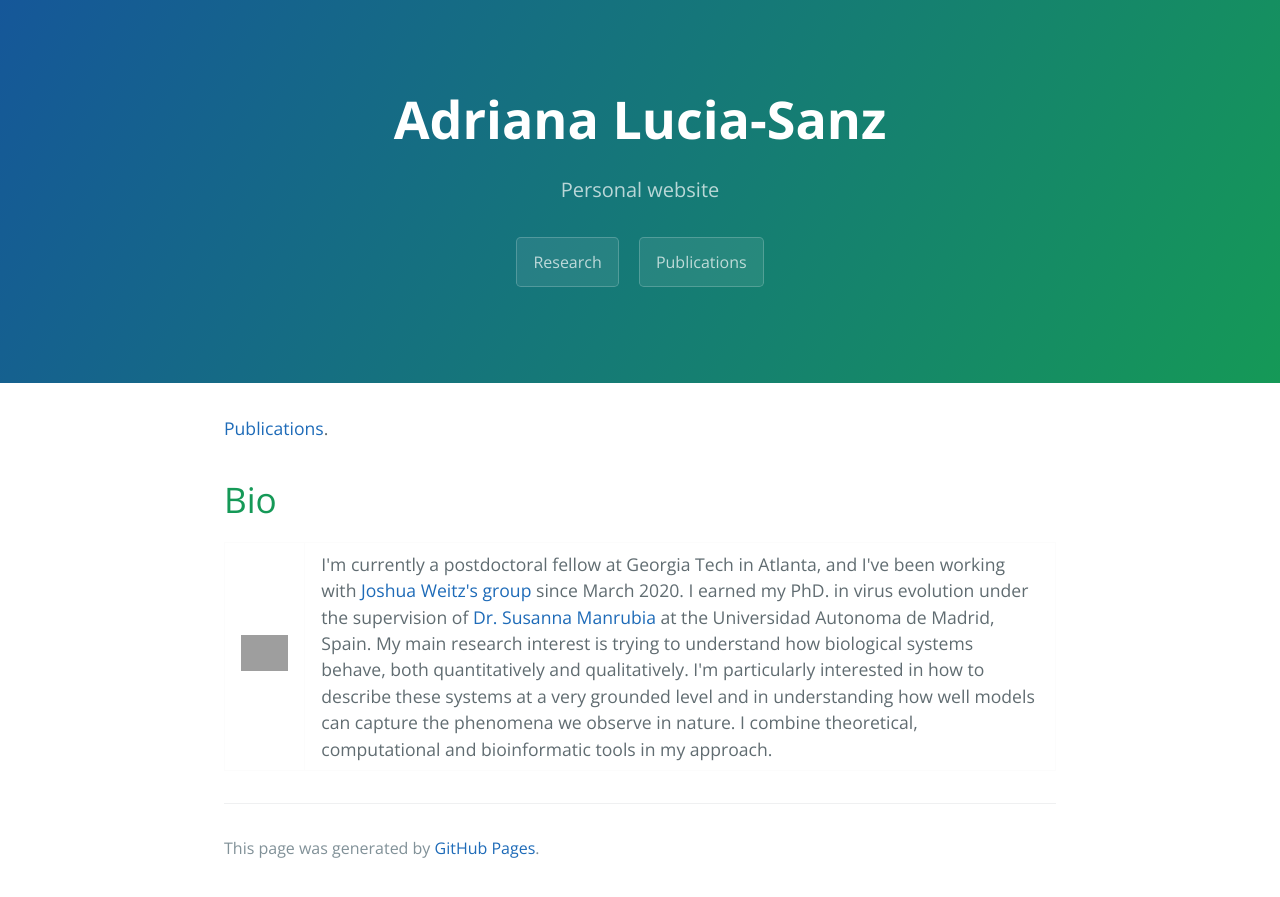
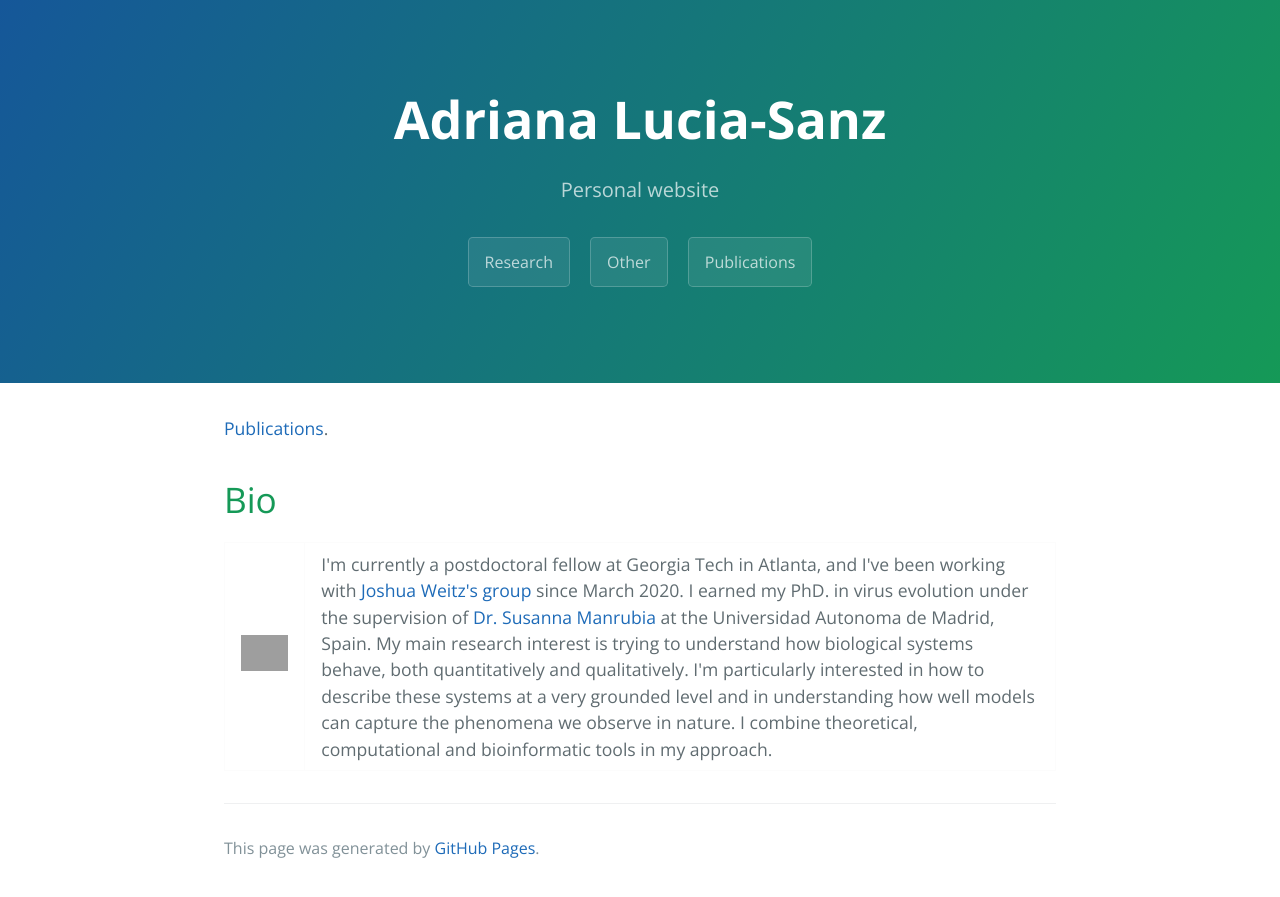
Before and after one commit to aluciasanz/aluciasanz.github.io, a Jekyll site: the page built from index.md, in a window 1280 px wide. Shown: the top 897 px of the page. Built offline with Jekyll 4.4.1, drawn with Linux system fonts in a browser that asks for light colours; grey boxes are pictures that could not be loaded.

Commit message:
Update default.html

```diff
--- a/_layouts/default.html
+++ b/_layouts/default.html
@@ -18,13 +18,10 @@
     <header class="page-header" role="banner">
       <h1 class="project-name">{{ page.title | default: site.title | default: site.github.repository_name }}</h1>
       <h2 class="project-tagline">{{ page.description | default: site.description | default: site.github.project_tagline }}</h2>
-      {% if site.github.is_project_page %}
-        <a href="{{ site.github.repository_url }}" class="btn">View on GitHub</a>
-      {% endif %}
-      {% if site.show_downloads %}
-        <a href="{{site.github.zip_url }}" class="btn">Research</a>
-        <a href="https://aluciasanz.github.io/publications.html" class="btn">Publications</a>
-      {% endif %}
+        <a href="{{ site.github.repository_url }}" class="btn">Research</a>
+        <a href="{{site.github.zip_url }}" class="btn">Other</a>
+        <a href="{https://aluciasanz.github.io/publications.html}" class="btn">Publications</a>
+
     </header>
 
     <main id="content" class="main-content" role="main">
```
